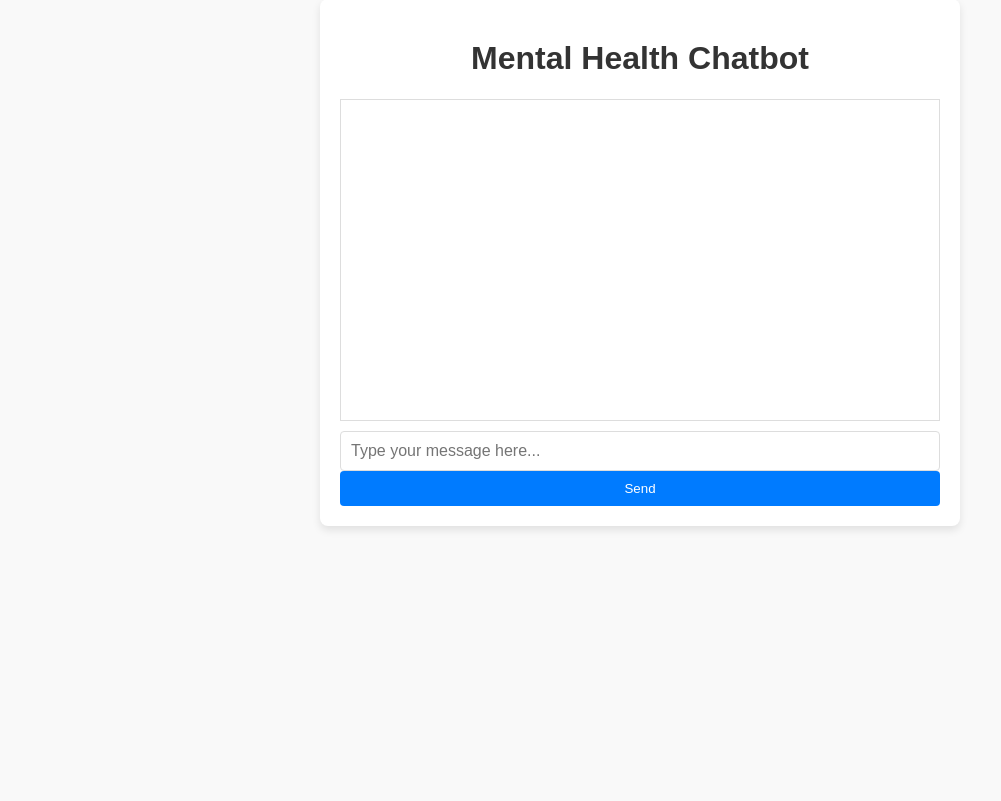
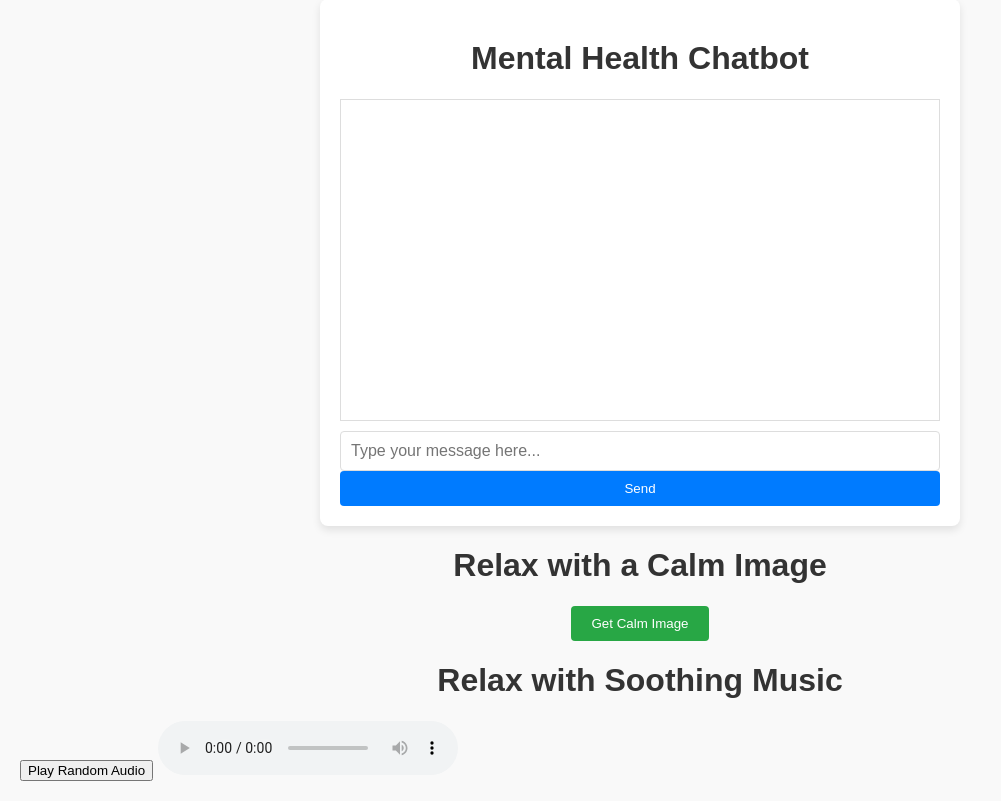
Before and after one commit to snehagopishetty/major-project, a Flask app: page / in a window 1280 px wide. Shown: the part 21-822 px from the top of the page, without its empty margins (0-1001 px from the left). Before the commit the page ends 551 px from the top, so only its background shows below. Run offline with Flask 3, Linux system fonts and the light colour scheme.

Commit message:
audio and pictures added

```diff
--- a/app.py
+++ b/app.py
@@ -1,5 +1,6 @@
 from flask import Flask, render_template, request, jsonify
 from cohere_api import get_chat_response
+from calm_image import get_calm_image
 
 app = Flask(__name__)
 
@@ -16,5 +17,10 @@ def chat():
     response = get_chat_response(user_input)
     return jsonify({'response': response})
 
+@app.route('/get_calm_image', methods=['GET'])
+def get_image():
+    image_url = get_calm_image()
+    return jsonify({"image_url": image_url})
+
 if __name__ == '__main__':
     app.run(debug=True)
--- a/requirements.txt
+++ b/requirements.txt
@@ -1,2 +1,3 @@
 flask
 cohere
+requests
--- a/static/styles.css
+++ b/static/styles.css
@@ -52,3 +52,32 @@ h1 {
 #send-btn:hover {
     background-color: #0056b3;
 }
+
+#loadImage {
+    padding: 10px 20px;
+    background-color: #28a745;
+    color: white;
+    border: none;
+    border-radius: 4px;
+    cursor: pointer;
+    margin-top: 20px;
+    display: block;
+    margin-left: auto;
+    margin-right: auto;
+}
+
+#loadImage:hover {
+    background-color: #218838;
+}
+
+#imageContainer {
+    text-align: center;
+    margin-top: 20px;
+}
+
+#calmImage {
+    max-width: 100%;
+    border-radius: 8px;
+    box-shadow: 0 4px 8px rgba(0, 0, 0, 0.1);
+    display: none; /* Initially hidden */
+}
--- a/templates/index.html
+++ b/templates/index.html
@@ -5,7 +5,6 @@
     <meta name="viewport" content="width=device-width, initial-scale=1.0">
     <title>Mental Health Chatbot</title>
     <link rel="stylesheet" href="/static/styles.css">
-
 </head>
 <body>
     <div class="container">
@@ -16,6 +15,18 @@
             <button id="send-btn">Send</button>
         </div>
     </div>
+
+    <h1>Relax with a Calm Image</h1>
+    <button id="loadImage">Get Calm Image</button>
+    <div id="imageContainer">
+        <img id="calmImage" src="" alt="Calm Image" style="max-width: 100%; display: none;">
+    </div>
+
+    <!-- Random Audio Player Section -->
+    <h1>Relax with Soothing Music</h1>
+    <button id="playButton">Play Random Audio</button>
+    <audio id="audioPlayer" controls></audio>
+
     <script>
         const sendBtn = document.getElementById('send-btn');
         const userInput = document.getElementById('user-input');
@@ -48,6 +59,44 @@
                 })
                 .catch(err => console.error('Error:', err));
         });
+
+        // Load calming image functionality
+        document.getElementById('loadImage').addEventListener('click', () => {
+            fetch('/get_calm_image')
+                .then(response => response.json())
+                .then(data => {
+                    const img = document.getElementById('calmImage');
+                    img.src = data.image_url;
+                    img.style.display = 'block';
+                })
+                .catch(error => console.error('Error fetching image:', error));
+        });
+
+        // Array containing the paths of the audio files
+        const audioFiles = [
+            '/static/audios/1.mp3',
+            '/static/audios/2.mp3',
+            '/static/audios/3.mp3',
+            '/static/audios/4.mp3',
+            '/static/audios/5.mp3',
+            '/static/audios/6.mp3',
+            '/static/audios/7.mp3',
+            '/static/audios/8.mp3',
+            '/static/audios/9.mp3',
+            '/static/audios/10.mp3'
+
+        ];
+
+        // Function to play a random audio file
+        function playRandomAudio() {
+            const randomIndex = Math.floor(Math.random() * audioFiles.length);
+            const audioPlayer = document.getElementById('audioPlayer');
+            audioPlayer.src = audioFiles[randomIndex];  // Set the source to the random audio file
+            audioPlayer.play();  // Play the audio
+        }
+
+        // Event listener for the button
+        document.getElementById('playButton').addEventListener('click', playRandomAudio);
     </script>
 </body>
 </html>
```
Also changed, not shown: calm_image.py (added, +11 -0 lines), 10 other files.
